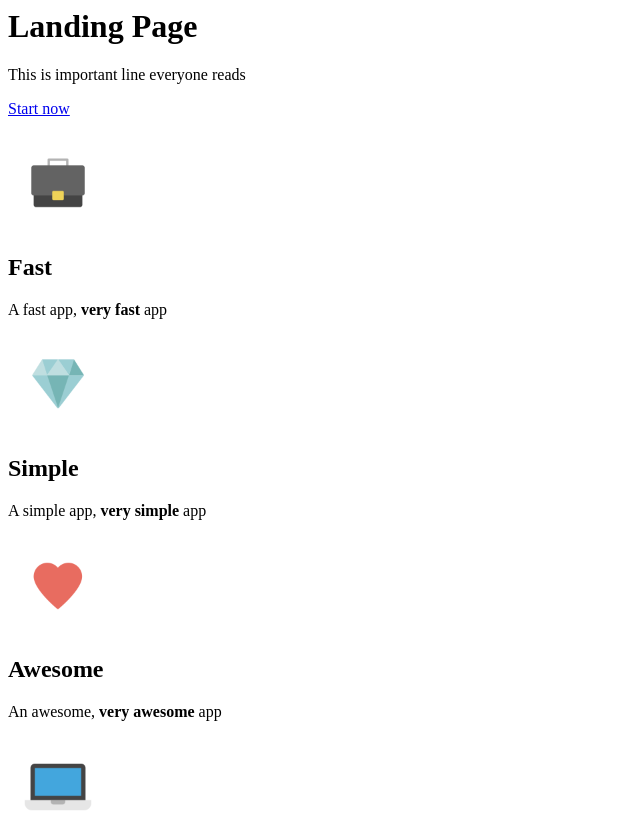
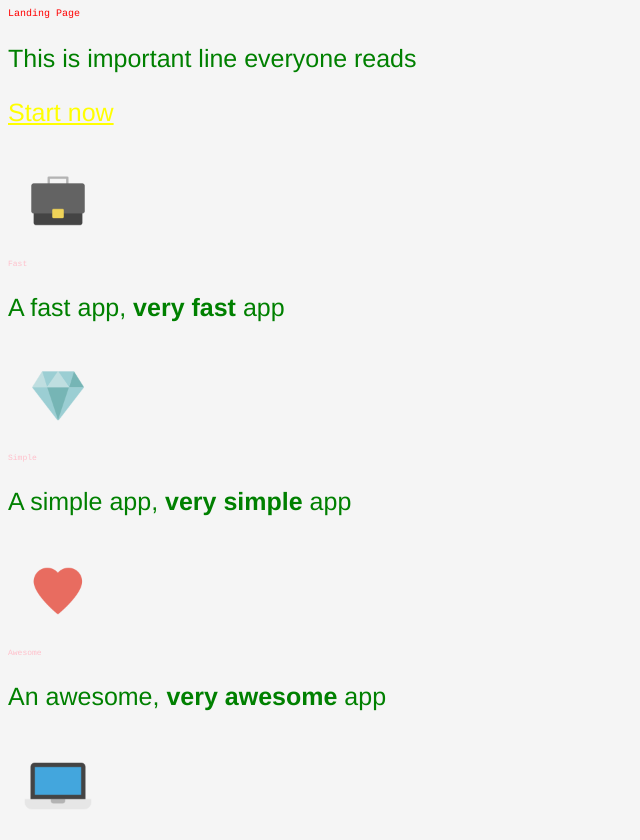
Before and after one commit to dekteguh/landing-page, a plain HTML site: page index.html in a window 1280 px wide. Shown: the top 840 px of the page, without its empty margins (0-640 px from the left). Drawn offline with Linux system fonts and the light colour scheme.

Commit message:
Add stylesheet

```diff
--- a/index.html
+++ b/index.html
@@ -2,6 +2,8 @@
   <head>
     <meta charset="UTF-8">
     <title>Landing Page</title>
+
+    <link href="style.css" rel="stylesheet">
   </head>
   <body>
     <h1>Landing Page</h1>
--- a/style.css
+++ b/style.css
@@ -0,0 +1,29 @@
+body {
+  background: rgb(245,245,245);
+  color: green;
+  font-size: 25px;
+  font-family: Helvetica;
+}
+
+h1 {
+  font-family: Courier;
+  color: red;
+  font-weight: lighter;
+  font-size: 10px;
+}
+
+h2 {
+  font-family: Courier;
+  color: pink;
+  font-weight: lighter;
+  font-size: 8px;
+}
+
+a {
+  color: yellow;
+}
+
+a:hover {
+  text-decoration: none;
+  color: purple;
+}
```
Also changed, not shown: 2 other files.
